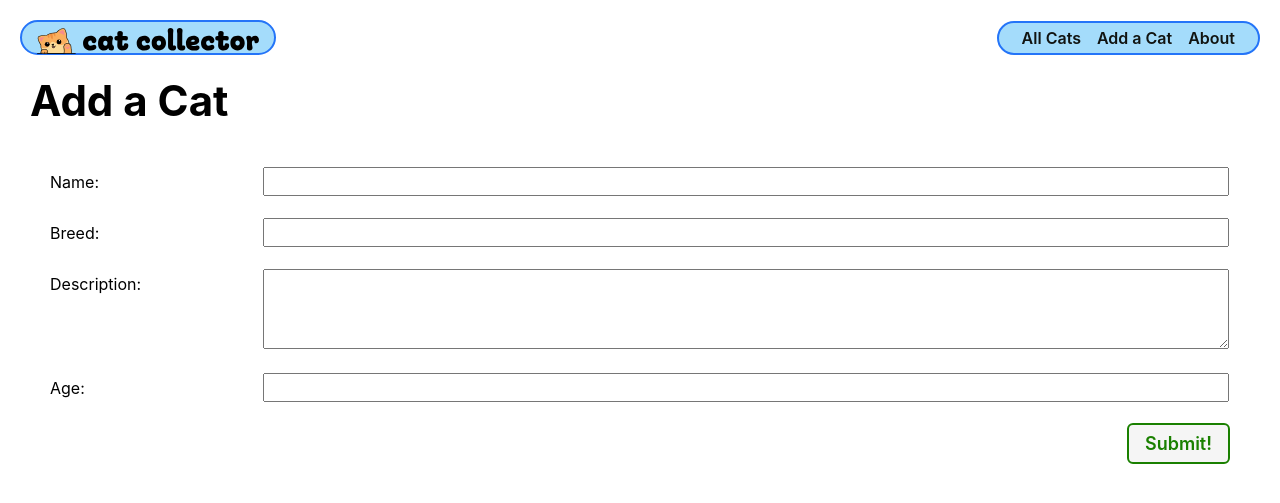
After one commit to Ahmedi7a/django-crud-app-cat-collector, a Django app: page /cats/create/ in a window 1280 px wide. The commit adds this page. Shown: the top 503 px of the page. Run offline with Django 5.2, Linux system fonts and the light colour scheme.

Commit message:
finished crud

```diff
--- a/main_app/models.py
+++ b/main_app/models.py
@@ -1,5 +1,6 @@
 # Create your models here.
 from django.db import models
+from django.urls import reverse
 
 class Cat(models.Model):
     name = models.CharField(max_length=100)
@@ -10,3 +11,8 @@ class Cat(models.Model):
     # this when you try it in the shell it will only show the name
     def __str__(self):
         return self.name
+
+    # Define a method to get the URL for this particular cat instance
+    def get_absolute_url(self):
+        # Use the 'reverse' function to dynamically find the URL for viewing this cat's details
+        return reverse('cat-detail', kwargs={'cat_id': self.id})
--- /dev/null
+++ b/main_app/static/css/form.css
@@ -0,0 +1,39 @@
+.form-container {
+    display: flex;
+    flex-direction: column;
+    width: 100%;
+  }
+
+  table {
+    padding: 0 40px;
+    width: 100%;
+    border-spacing: 0 20px;
+  }
+
+  th {
+    text-align: left;
+    padding: 6px 20px 0 0;
+    font-weight: normal;
+    vertical-align: top;
+    font-size: var(--font-reg);
+  }
+
+  td {
+    max-width: 60%;
+  }
+
+  td > * {
+    width: 100%;
+    padding: 2px 4px;
+    font-size: var(--font-l);
+  }
+
+  td > textarea {
+    height: calc(4 * var(--font-l) + 8px);
+    font-family: inherit;
+  }
+
+  .btn {
+    align-self: flex-end;
+    margin-right: 40px;
+  }
--- a/main_app/templates/base.html
+++ b/main_app/templates/base.html
@@ -24,6 +24,7 @@
       <nav>
         <ul>
           <li><a href="{% url 'cat-index' %}">All Cats</a></li>
+          <li><a href="{% url 'cat-create' %}">Add a Cat</a></li>
           <li><a href="{% url 'about' %}">About</a></li>
         </ul>
       </nav>
--- a/main_app/templates/cats/detail.html
+++ b/main_app/templates/cats/detail.html
@@ -16,6 +16,11 @@
       <h2>A {{ cat.breed }} kitten.</h2>
     {% endif %}
     <p>{{ cat.description }}</p>
+
+    <div class="cat-actions">
+      <a href="{% url 'cat-update' cat.id %}" class="btn warn">Edit</a>
+      <a href="{% url 'cat-delete' cat.id %}" class="btn danger">Delete</a>
+    </div>
   </div>
 </section>
 {% endblock %}
--- /dev/null
+++ b/main_app/templates/main_app/cat_form.html
@@ -0,0 +1,24 @@
+{% extends 'base.html' %}
+{% load static %}
+{% block head %}
+<link rel="stylesheet" href="{% static 'css/form.css' %}" />
+{% endblock %}
+{% block content %}
+
+<div class="page-header">
+  {% if cat %}
+  <h1>Edit {{ cat.name }}</h1>
+{% else %}
+  <h1>Add a Cat</h1>
+{% endif %}
+</div>
+
+<form action="" method="post" class="form-container">
+  {% csrf_token %}
+  <table>
+    {{ form.as_table }}
+  </table>
+  <button type="submit" class="btn submit">Submit!</button>
+</form>
+
+{% endblock %}
--- a/main_app/urls.py
+++ b/main_app/urls.py
@@ -8,4 +8,7 @@ urlpatterns = [
     path('about/', views.about, name='about'),
     path('cats/', views.cat_index, name='cat-index'),
     path('cats/<int:cat_id>/', views.cat_detail, name='cat-detail'),
+    path('cats/create/', views.CatCreate.as_view(), name='cat-create'),
+    path('cats/<int:pk>/update/', views.CatUpdate.as_view(), name='cat-update'),
+    path('cats/<int:pk>/delete/', views.CatDelete.as_view(), name='cat-delete'),
 ]
--- a/main_app/views.py
+++ b/main_app/views.py
@@ -2,7 +2,7 @@
 
 from django.shortcuts import render
 from .models import Cat
-
+from django.views.generic.edit import CreateView, UpdateView, DeleteView
 # # fake data to check
 # class Cat:
 #     def __init__(self, name, breed, description, age):
@@ -19,7 +19,7 @@ from .models import Cat
 #     Cat('Bonk', 'selkirk rex', 'Meows loudly.', 6)
 # ]
 
-# Define the home view function
+# Define the home view function, we use the name in navigation
 def home(request):
     return render(request, 'home.html')
 
@@ -33,3 +33,17 @@ def cat_index(request):
 def cat_detail(request, cat_id):
     cat = Cat.objects.get(id=cat_id)
     return render(request, 'cats/detail.html', {'cat': cat})
+
+# beacuse we did this we need to make a folder for it in temp
+class CatCreate(CreateView):
+    model = Cat
+    fields = '__all__'
+
+class CatUpdate(UpdateView):
+    model = Cat
+    # Let's disallow the renaming of a cat by excluding the name field!
+    fields = ['breed', 'description', 'age']
+
+class CatDelete(DeleteView):
+    model = Cat
+    success_url = '/cats/'
```
Also changed, not shown: main_app/templates/main_app/cat_confirm_delete.html (added, +18 -0 lines).
